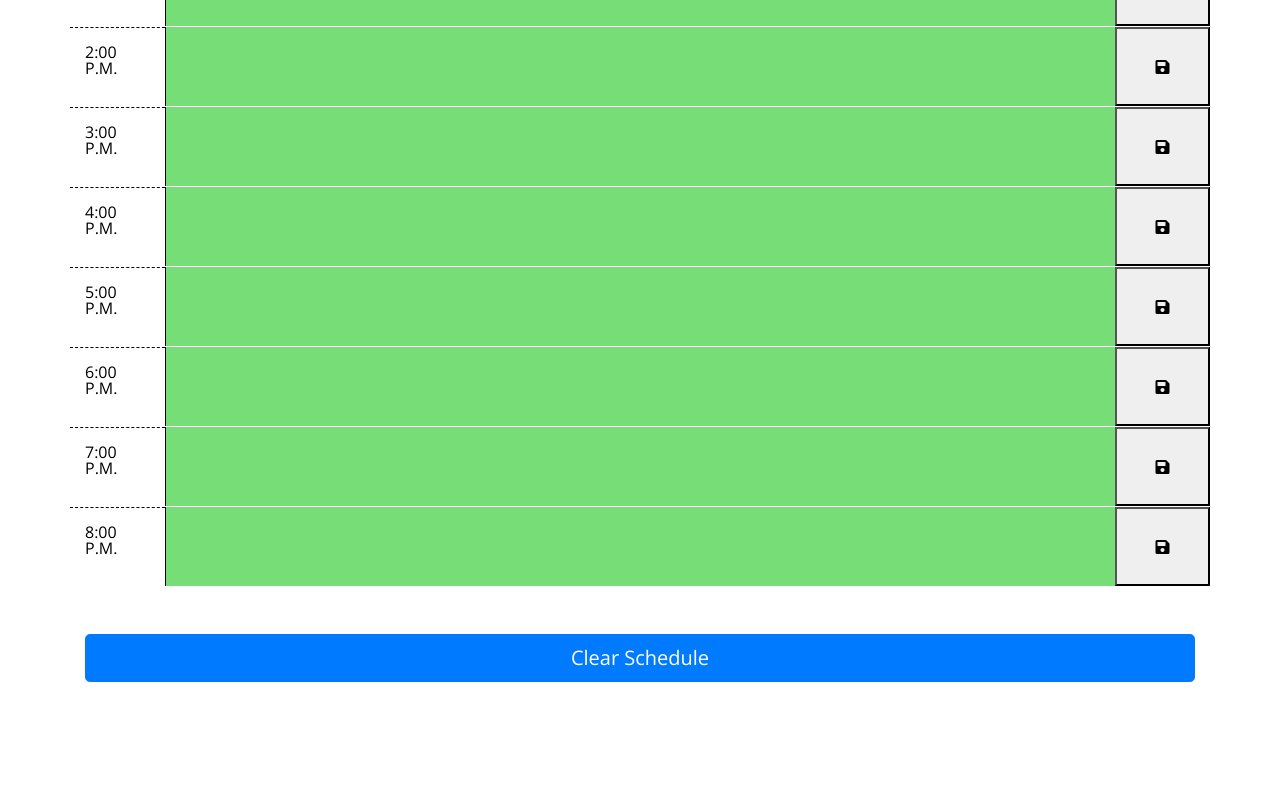
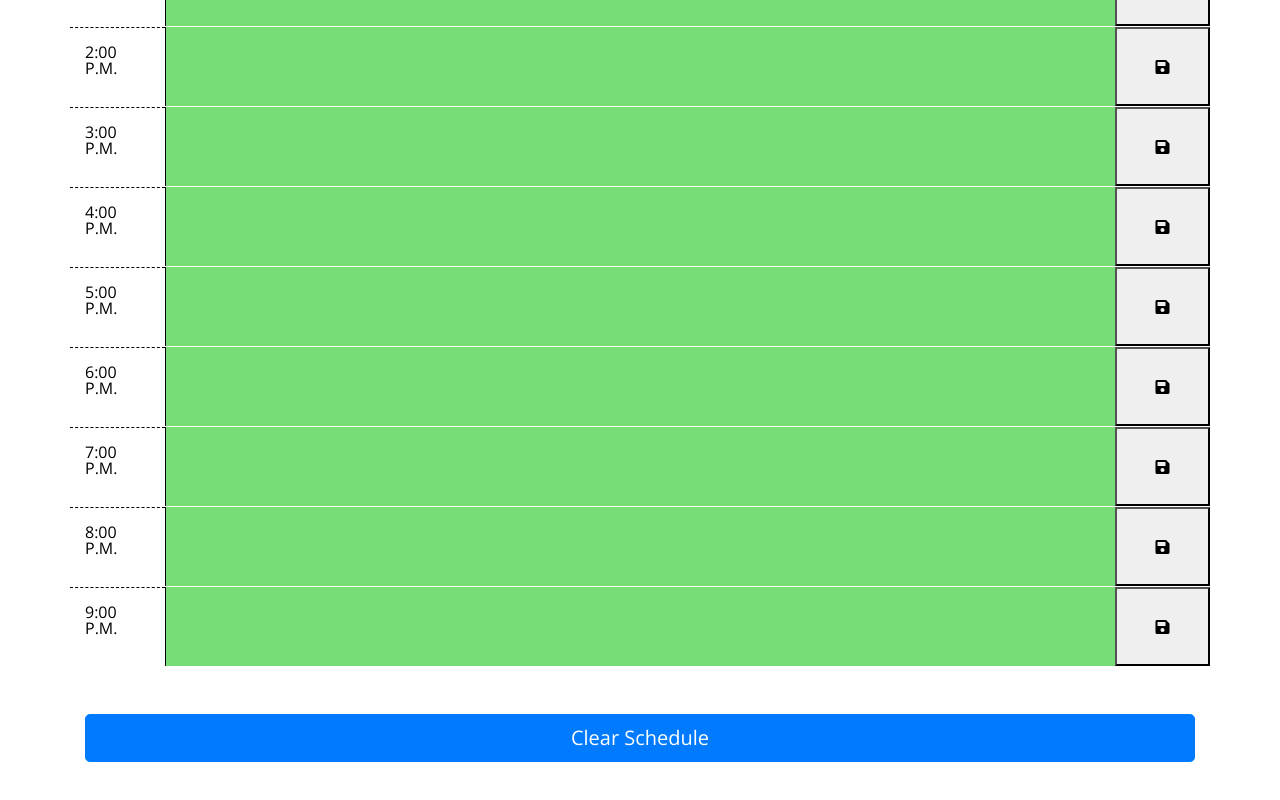
Before and after one commit to jcarait/work-day-scheduler, a plain HTML site: page index.html in a window 1280 px wide. Shown: the part 710-1510 px from the top of the page. Before the commit the page ends 1440 px from the top, so only its background shows below. Drawn offline with nearby package versions, Linux system fonts and the light colour scheme.

Commit message:
added additional timeblocks for testing

```diff
--- a/index.html
+++ b/index.html
@@ -125,6 +125,14 @@
     </div>
 
     <div class="container">
+      <div class="row hour-block" id="21">
+        <div class="col-1 hour pt-3">9:00 P.M.</div>
+        <textarea class="col-10 event text-center"></textarea>
+        <button class="col-1 save-btn"><i class="fas fa-save"></i></button>
+      </div>
+    </div>
+
+    <div class="container">
     <button type="button" class="btn btn-primary btn-lg btn-block my-5 clear-btn">Clear Schedule</button>
   </div>
 
```
